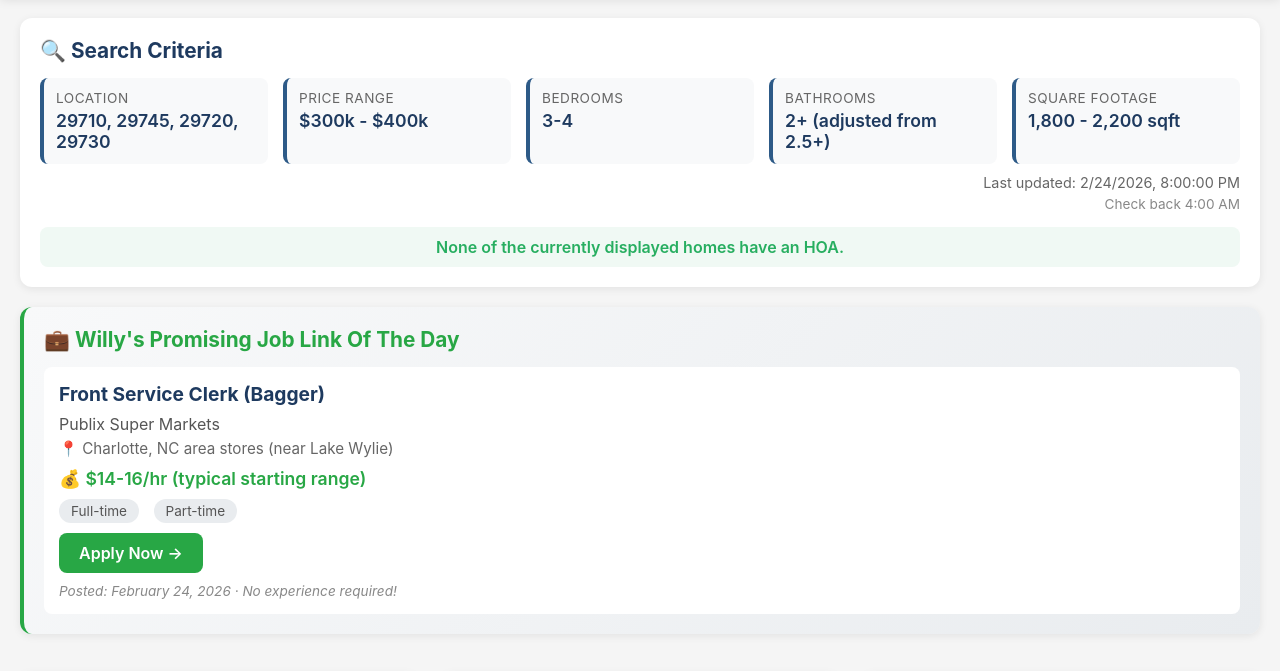
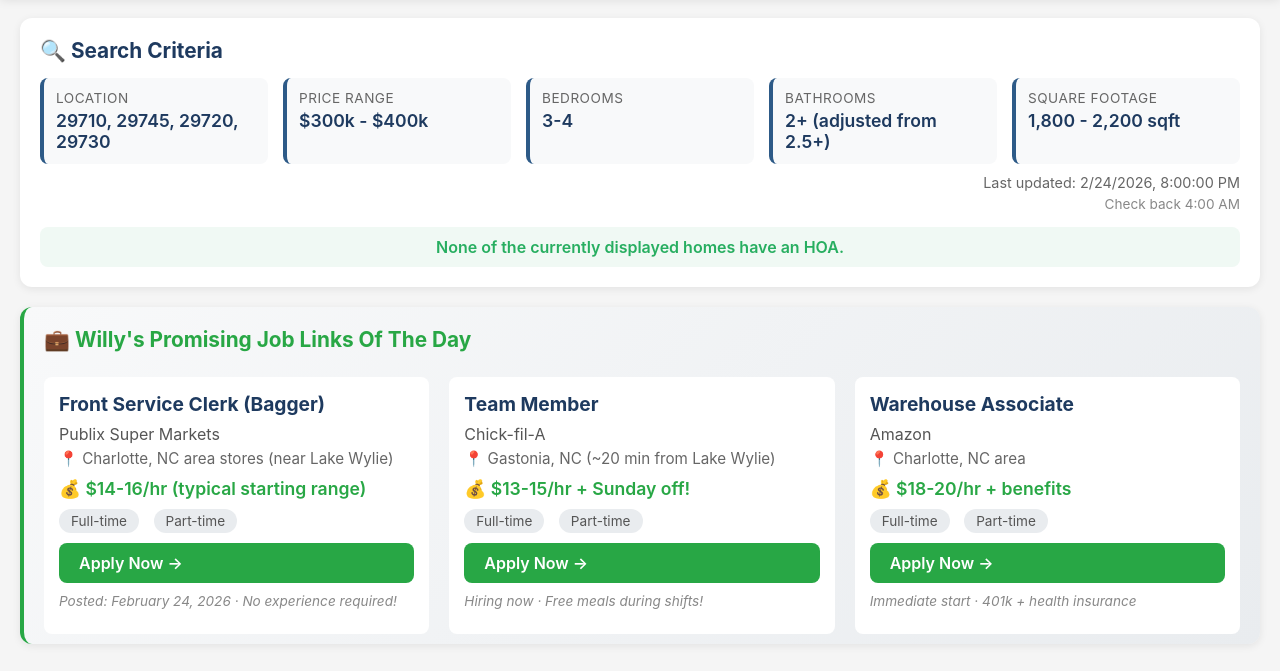
Before and after one commit to slammyslinker-sketch/slammyslinker-sketch.github.io, a plain HTML site: page index.html in a window 1280 px wide. Shown: the part 91-762 px from the top of the page. Drawn offline with Linux system fonts and the light colour scheme.

Commit message:
Update job section - multiple jobs side-by-side

```diff
--- a/index.html
+++ b/index.html
@@ -295,11 +295,20 @@
             font-size: 1.3rem;
         }
 
+        .jobs-grid {
+            display: grid;
+            grid-template-columns: repeat(auto-fit, minmax(300px, 1fr));
+            gap: 20px;
+        }
+
         .job-card {
             background: white;
             padding: 15px;
             border-radius: 8px;
             margin-top: 10px;
+            display: flex;
+            flex-direction: column;
+            height: 100%;
         }
 
         .job-title {
@@ -403,7 +412,8 @@
         </section>
 
         <section class="job-section">
-            <h2>💼 Willy's Promising Job Link Of The Day</h2>
+            <h2>💼 Willy's Promising Job Links Of The Day</h2>
+            <div class="jobs-grid">
                 <div class="job-card">
                     <div class="job-title">Front Service Clerk (Bagger)</div>
                     <div class="job-company">Publix Super Markets</div>
@@ -415,6 +425,33 @@
                     </div>
                     <a href="https://storejobapplication.publix.com/JACOnlineBI/en/Home/IndexExternal/" target="_blank" class="job-link">Apply Now →</a>
                     <div class="job-date">Posted: February 24, 2026 · No experience required!</div>
+                </div>
+
+                <div class="job-card">
+                    <div class="job-title">Team Member</div>
+                    <div class="job-company">Chick-fil-A</div>
+                    <div class="job-location">📍 Gastonia, NC (~20 min from Lake Wylie)</div>
+                    <div class="job-pay">💰 $13-15/hr + Sunday off!</div>
+                    <div>
+                        <span class="job-type">Full-time</span>
+                        <span class="job-type">Part-time</span>
+                    </div>
+                    <a href="https://www.workstream.us/jobs/chick-fil-a-gastonia" target="_blank" class="job-link">Apply Now →</a>
+                    <div class="job-date">Hiring now · Free meals during shifts!</div>
+                </div>
+
+                <div class="job-card">
+                    <div class="job-title">Warehouse Associate</div>
+                    <div class="job-company">Amazon</div>
+                    <div class="job-location">📍 Charlotte, NC area</div>
+                    <div class="job-pay">💰 $18-20/hr + benefits</div>
+                    <div>
+                        <span class="job-type">Full-time</span>
+                        <span class="job-type">Part-time</span>
+                    </div>
+                    <a href="https://hiring.amazon.com/" target="_blank" class="job-link">Apply Now →</a>
+                    <div class="job-date">Immediate start · 401k + health insurance</div>
+                </div>
             </div>
         </section>
 
```
Lines whose indentation alone changed are shown as unchanged.
